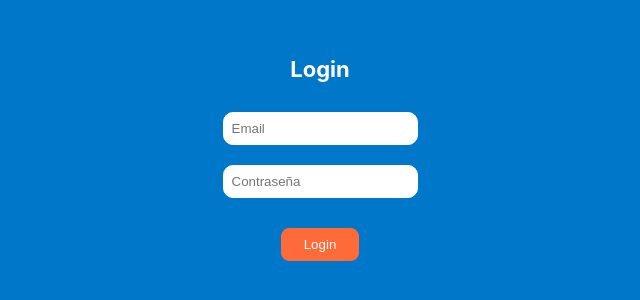
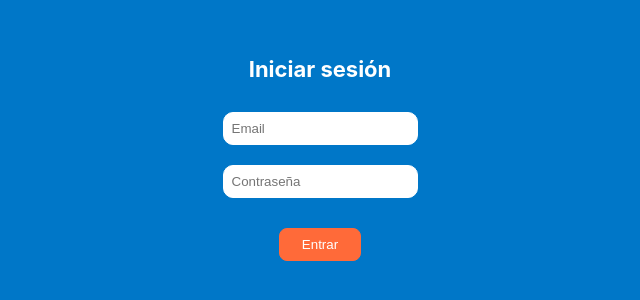
Before and after one commit to Claramm9/LaLigaPrueba, a React (Create React App) app: page / in a window 1280 px wide. Shown: the part 242-542 px from the top of the page, without its empty margins (320-960 px from the left). Built offline with nearby package versions, Linux system fonts and the light colour scheme.

Commit message:
change login names

```diff
--- a/src/containers/Login/index.tsx
+++ b/src/containers/Login/index.tsx
@@ -21,7 +21,7 @@ const Login: React.FC = () => {
 
   return (
     <Wrapper>
-      <Title>Login</Title>
+      <Title>Iniciar sesión</Title>
       <Form>
         <InputField
           placeholder='Email'
@@ -34,7 +34,7 @@ const Login: React.FC = () => {
           handleChange={changeInput}
         />
       </Form>
-      <CustomButton label='Login' handleClick={onLogin} />
+      <CustomButton label='Entrar' handleClick={onLogin} />
     </Wrapper>
   );
 };
```
